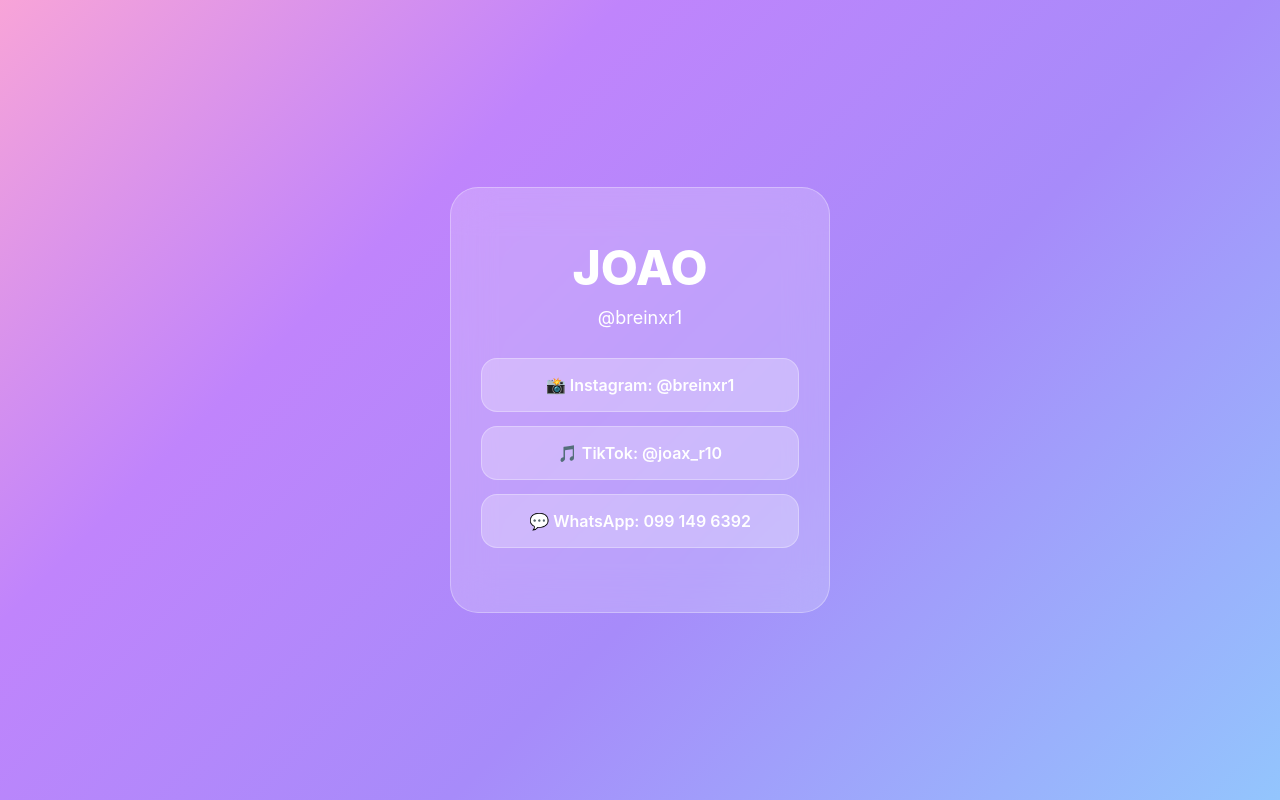
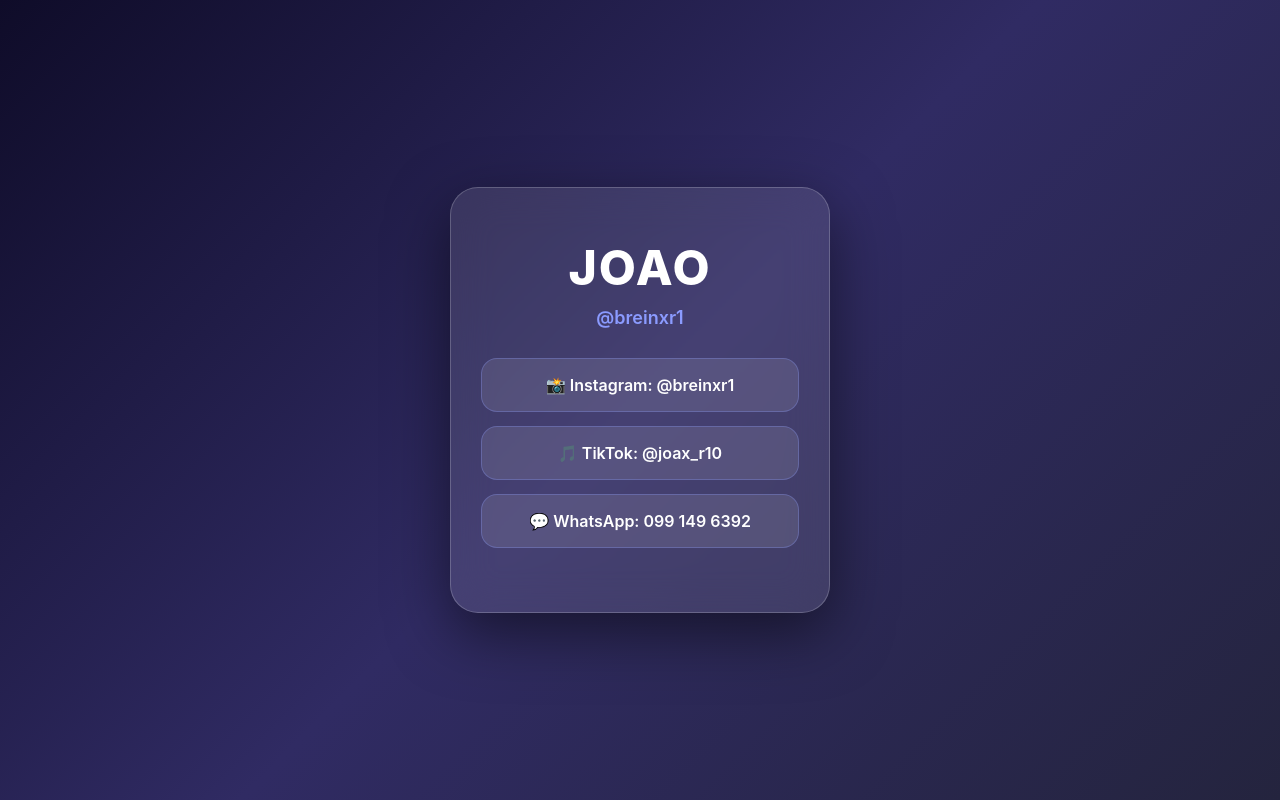
Before and after one commit to joaxr10/joao-web, a plain HTML site: page index.html in a window 1280 px wide. Drawn offline with Linux system fonts and the light colour scheme.

Commit message:
Update index.html

```diff
--- a/index.html
+++ b/index.html
@@ -6,11 +6,12 @@
 <title>JOAO</title>
 <style>
 * { margin:0; padding:0; box-sizing:border-box; font-family: -apple-system, sans-serif; }
-body { min-height:100vh; background: linear-gradient(135deg, #f8a4d8 0%, #c084fc 30%, #a78bfa 60%, #93c5fd 100%); display:flex; justify-content:center; align-items:center; padding:20px; }
-.card { background: rgba(255,255,255,0.2); backdrop-filter: blur(20px); border:1px solid rgba(255,255,255,0.3); border-radius:28px; padding:50px 30px; width:100%; max-width:380px; text-align:center; }
-h1 { color:white; font-size:48px; font-weight:800; }
-.user { color:white; font-size:18px; margin:10px 0 30px 0; }
-.btn { display:block; width:100%; background: rgba(255,255,255,0.25); border:1px solid rgba(255,255,255,0.3); border-radius:16px; padding:16px; margin-bottom:14px; color:white; text-decoration:none; font-weight:600; font-size:16px; }
+body { min-height:100vh; background: linear-gradient(135deg, #0f0c29 0%, #302b63 50%, #24243e 100%); display:flex; justify-content:center; align-items:center; padding:20px; }
+.card { background: rgba(255,255,255,0.1); backdrop-filter: blur(20px); border:1px solid rgba(255,255,255,0.2); border-radius:28px; padding:50px 30px; width:100%; max-width:380px; text-align:center; box-shadow: 0 20px 60px rgba(0,0,0,0.5); }
+h1 { color:white; font-size:48px; font-weight:800; letter-spacing:2px; }
+.user { color:#8b9bff; font-size:18px; margin:10px 0 30px 0; font-weight:600; }
+.btn { display:block; width:100%; background: rgba(255,255,255,0.1); border:1px solid rgba(139,155,255,0.3); border-radius:16px; padding:16px; margin-bottom:14px; color:white; text-decoration:none; font-weight:600; font-size:16px; transition:0.3s; }
+.btn:hover { background: rgba(139,155,255,0.2); transform: scale(1.02); }
 </style>
 </head>
 <body>
```
